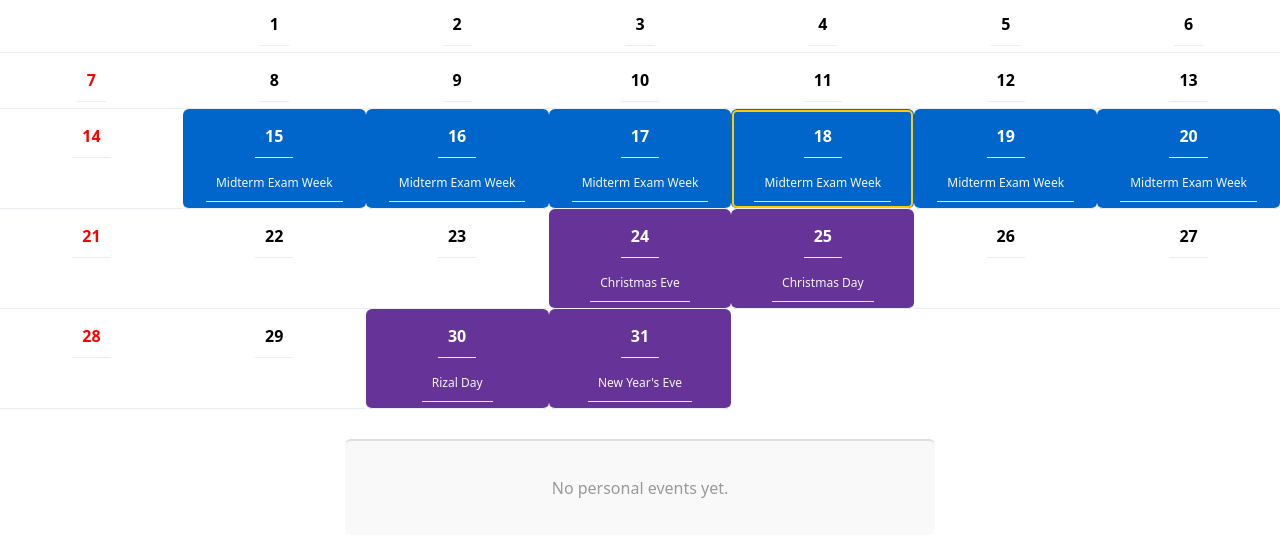
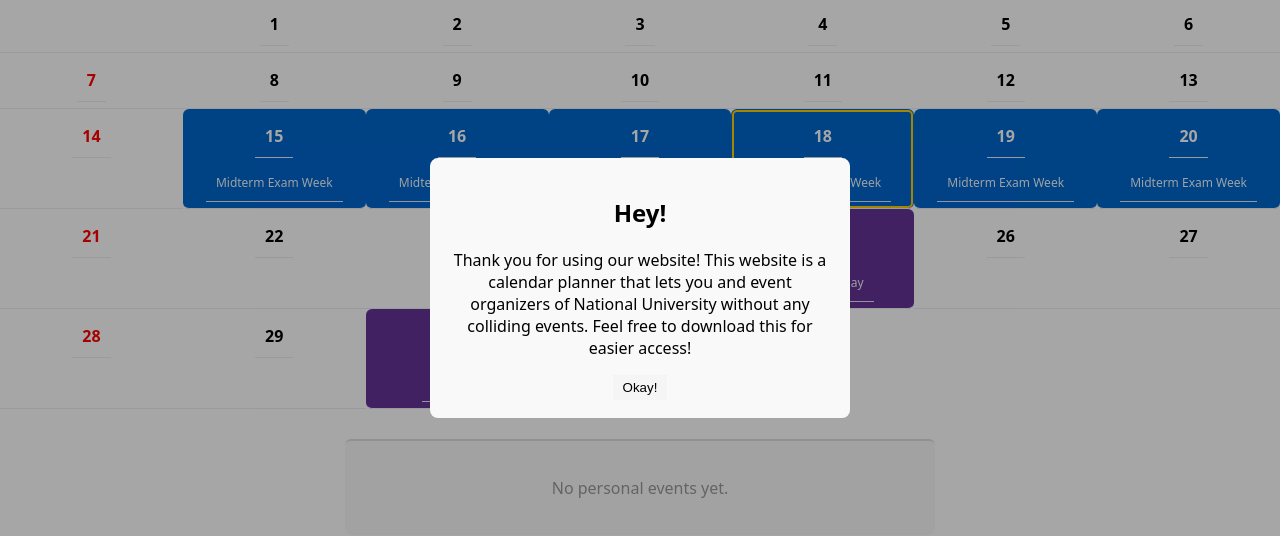
Before and after one commit to flekia/Cevent, a plain HTML site: page index.html in a window 1280 px wide. Shown: the part 112-648 px from the top of the page. Drawn offline with Linux system fonts and the light colour scheme.

```diff
--- a/index.html
+++ b/index.html
@@ -26,6 +26,15 @@
         <a id="questionOfThyUser" href="#"><b>?</b></a>
         <a id="addEvents" href="#"><b>+</b></a>
     </div>
+    </div>
+    <div class="poping" id="popupNotif">
+        <div class="popung" id="popaps">
+            <div class="popContgent">
+                <h2 id="tite">Hey!</h2>
+                <p id="text">Thank you for using our website! This website is a calendar planner that lets you and event organizers of National University without any colliding events. Feel free to download this for easier access!</p>
+                <button type="button" id="okayISeeYouSoon">Okay!</button>
+            </div>
+        </div>
     </div>
 
     <!--popup for themes-->
--- a/sw.js
+++ b/sw.js
@@ -1,4 +1,4 @@
-const CACHE_VERSION = 'v105';
+const CACHE_VERSION = 'v106';
 const CACHE_NAME = `calendar-update${CACHE_VERSION}`;
 
 self.addEventListener('install', (event) => {
```
